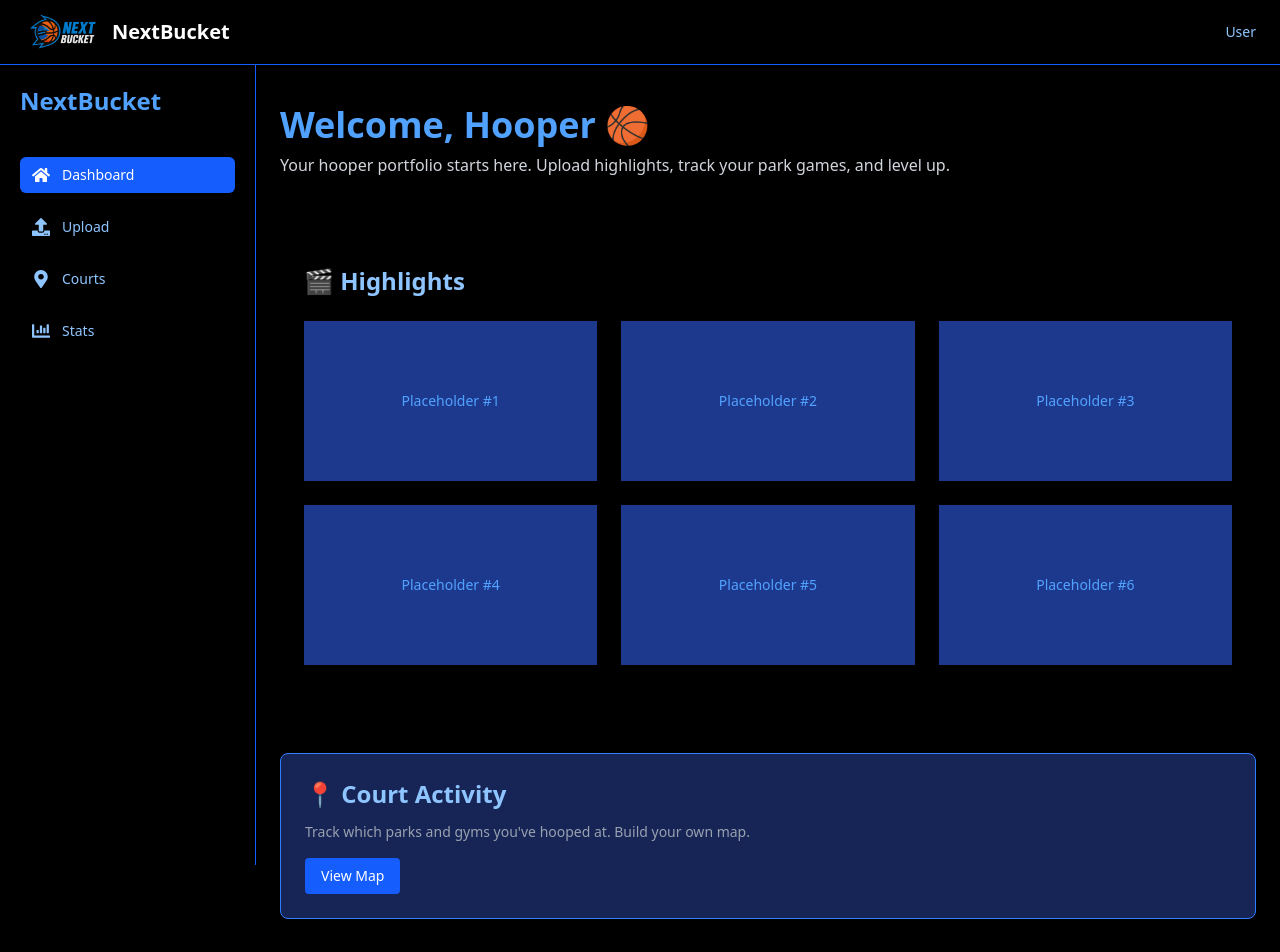
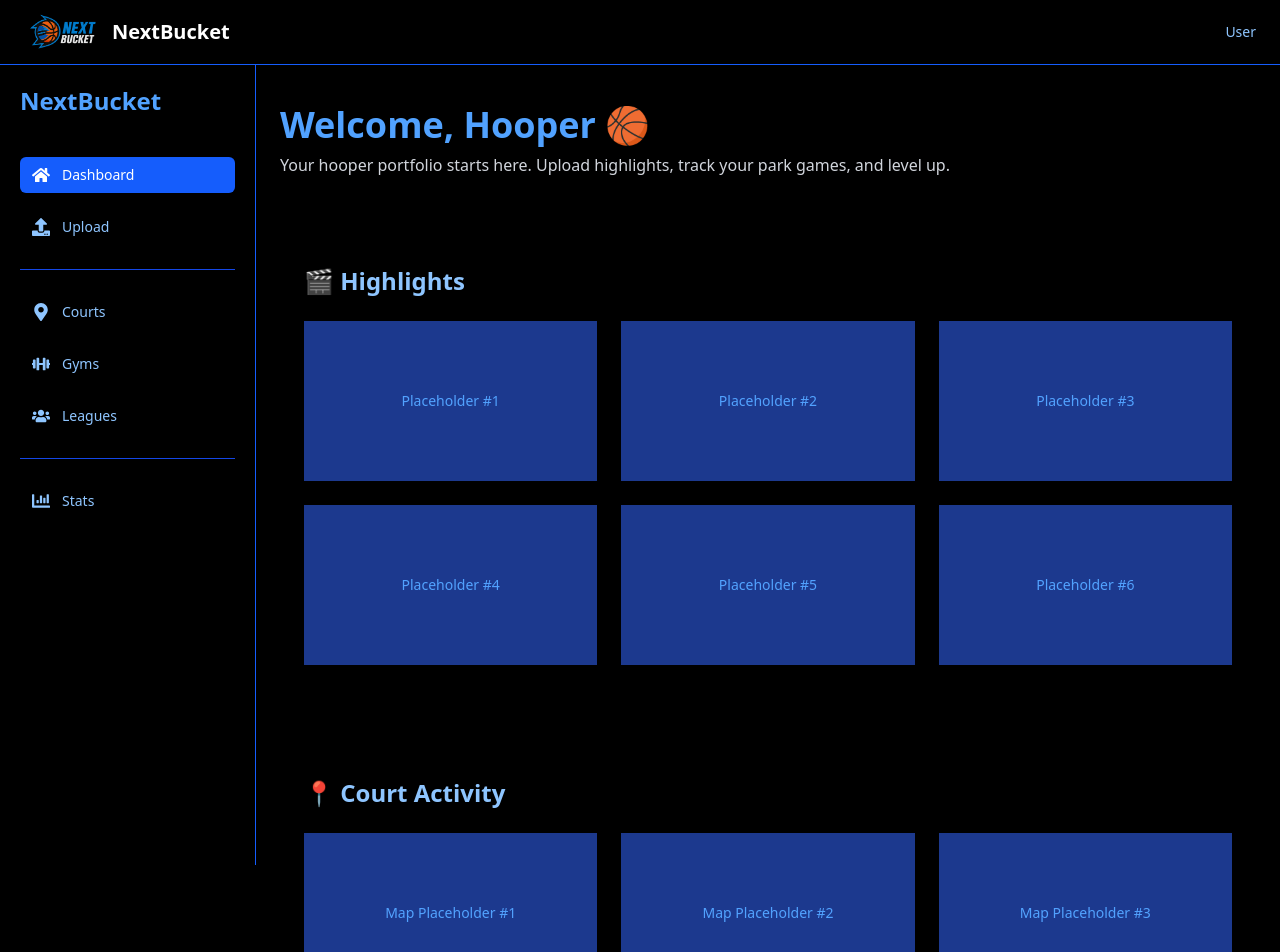
Before and after one commit to gent1999/NextBucket, a React (Vite) app: page /dashboard in a window 1280 px wide. Shown: the top 952 px of the page. Built offline with nearby package versions, Linux system fonts and the light colour scheme.

Commit message:
feat(dashboard.jsx): placeholder images

```diff
--- a/src/components/SideBar.jsx
+++ b/src/components/SideBar.jsx
@@ -1,22 +1,26 @@
 import { Link, useLocation } from 'react-router-dom';
-import { FaHome, FaUpload, FaMapMarkerAlt, FaChartBar } from 'react-icons/fa';
+import { FaHome, FaUpload, FaMapMarkerAlt, FaDumbbell, FaUsers, FaChartBar } from 'react-icons/fa';
 
 function Sidebar() {
   const location = useLocation();
 
-  const navItems = [
+  const mainNav = [
     { label: 'Dashboard', icon: <FaHome />, path: '/dashboard' },
     { label: 'Upload', icon: <FaUpload />, path: '/upload' },
+  ];
+
+  const courtsNav = [
     { label: 'Courts', icon: <FaMapMarkerAlt />, path: '/courts' },
+    { label: 'Gyms', icon: <FaDumbbell />, path: '/gyms' },
+    { label: 'Leagues', icon: <FaUsers />, path: '/leagues' },
+  ];
+
+  const statsNav = [
     { label: 'Stats', icon: <FaChartBar />, path: '/stats' },
   ];
 
-  return (
-    <aside className="h-screen w-64 bg-black border-r border-blue-600 text-white p-5">
-      <h2 className="text-2xl font-bold text-blue-400 mb-10">NextBucket</h2>
-
-      <ul className="space-y-4">
-        {navItems.map((item) => (
+  const renderNav = (items) =>
+    items.map((item) => (
       <li key={item.label}>
         <Link
           to={item.path}
@@ -30,8 +34,21 @@ function Sidebar() {
           <span className="text-sm font-medium">{item.label}</span>
         </Link>
       </li>
-        ))}
-      </ul>
+    ));
+
+  return (
+    <aside className="h-screen w-64 bg-black border-r border-blue-600 text-white p-5">
+      <h2 className="text-2xl font-bold text-blue-400 mb-10">NextBucket</h2>
+
+      <ul className="space-y-4 mb-6">{renderNav(mainNav)}</ul>
+
+      <hr className="border-t border-blue-700 mb-6" />
+
+      <ul className="space-y-4 mb-6">{renderNav(courtsNav)}</ul>
+
+      <hr className="border-t border-blue-700 mb-6" />
+
+      <ul className="space-y-4">{renderNav(statsNav)}</ul>
     </aside>
   );
 }
--- a/src/pages/Dashboard.jsx
+++ b/src/pages/Dashboard.jsx
@@ -38,15 +38,21 @@ function Dashboard() {
                     </section>
 
                     {/* Court Activity Section */}
-          <section className="bg-blue-950 rounded-lg p-6 shadow-md border border-blue-500">
-            <h2 className="text-2xl font-semibold text-blue-300 mb-3">📍 Court Activity</h2>
-            <p className="text-sm text-gray-400 mb-4">
-              Track which parks and gyms you've hooped at. Build your own map.
-            </p>
-            <button className="bg-blue-600 hover:bg-blue-700 text-white px-4 py-2 rounded text-sm">
-              View Map
-            </button>
+                    <section className="p-6">
+                        <h2 className="text-2xl font-semibold text-blue-300 mb-6">📍 Court Activity</h2>
+
+                        <div className="grid grid-cols-1 sm:grid-cols-2 lg:grid-cols-3 gap-6">
+                            {[...Array(3)].map((_, index) => (
+                                <div
+                                    key={index}
+                                    className="h-40 bg-blue-900 flex items-center justify-center text-blue-400 text-sm"
+                                >
+                                    Map Placeholder #{index + 1}
+                                </div>
+                            ))}
+                        </div>
                     </section>
+
 
                     {/* Stats Section */}
                     <section className="bg-blue-950 rounded-lg p-6 shadow-md border border-blue-500">
```
Also changed, not shown: 1 other file (tests, documents, lock files or other folders). Lines whose indentation alone changed are shown as unchanged.
